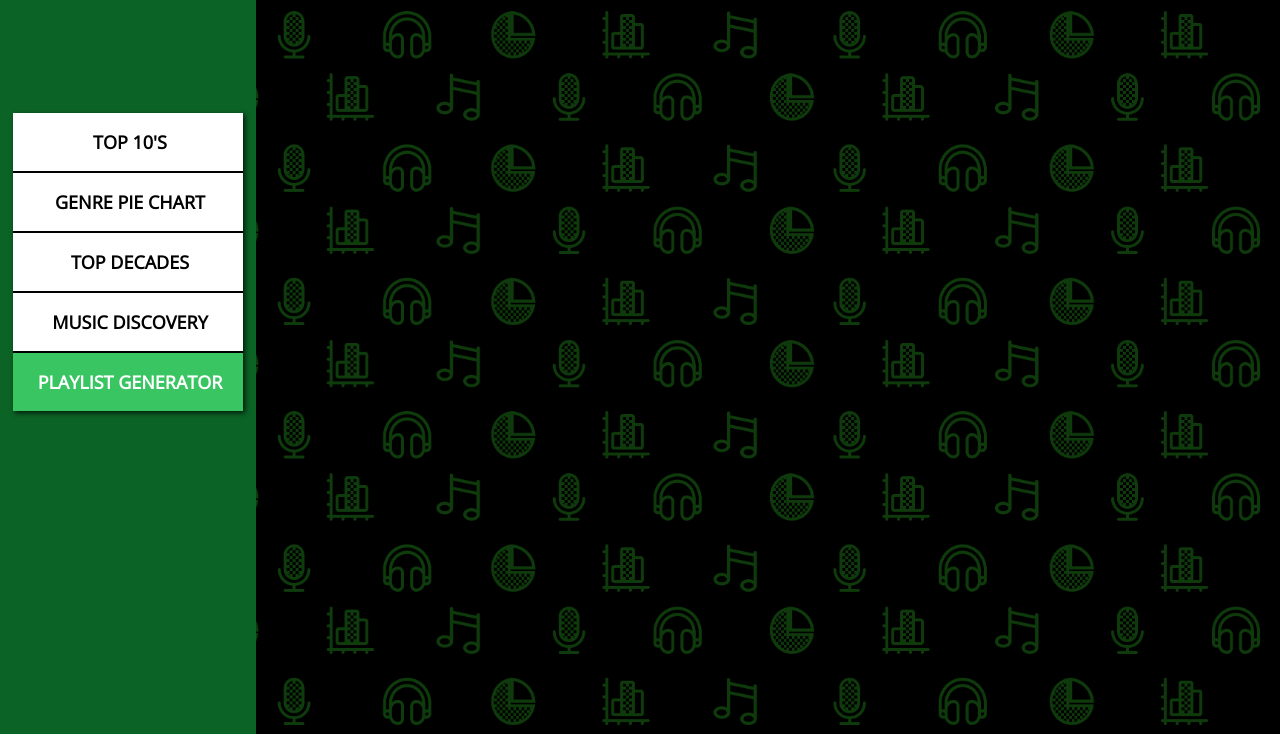
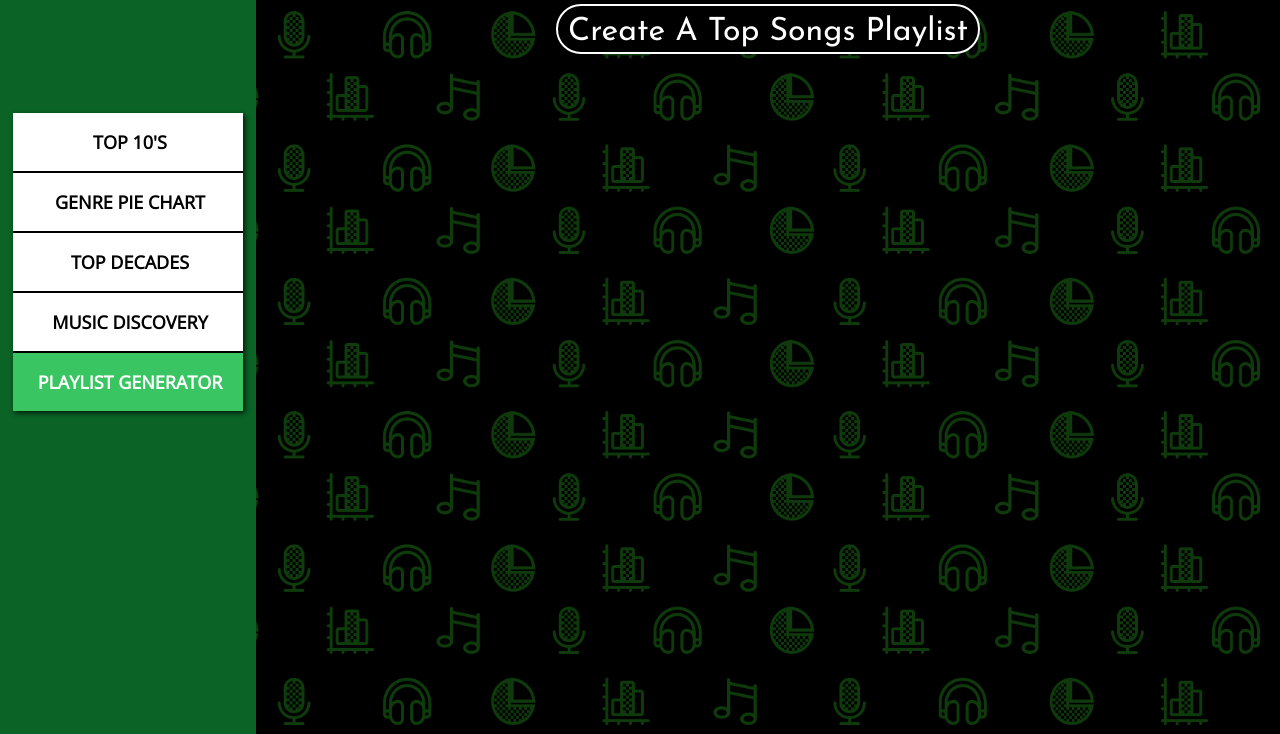
Before and after one commit to vedkm/INFO-1601-Project, a plain HTML site: page html/option5.html in a window 1280 px wide. Shown: the part 66-800 px from the top of the page. Drawn offline with nearby package versions, Linux system fonts and the light colour scheme; no server answers.

Commit message:
Added button and playlist embed div class @ved

```diff
--- a/css/option5.css
+++ b/css/option5.css
@@ -112,6 +112,8 @@ body{
   color: #3AC563 ;
 }
 
+/* END OF SIDEBAR */
+
 #left-section{
   flex-basis: 20%;
   background-color: #0B6326;
@@ -138,7 +140,34 @@ body{
     color: black;
 }
 
-/* END OF SIDEBAR */
+
+#right-section-body{
+  margin-top: 50px;
+  display: flex;
+  flex-direction: column;
+  align-items: center;
+}
+
+#right-section-body input{
+  margin-top: 20px;
+  font-family: "Josefin Sans", sans-serif;
+  font-size: 2em;
+  color: white;
+  background-color: black;
+  height: 50px;
+  width: fit-content;
+  padding: 10px;
+  border: 2px solid white;
+  border-radius: 50px;
+  transition-duration: 0.4s;
+}
+
+
+#right-section-body input:hover{
+  background-color: #3AC563; /* Green */
+  color: white;
+}
+
 
 *,
 *::before,
--- a/html/option5.html
+++ b/html/option5.html
@@ -54,6 +54,11 @@
     </section>
 
     <section id="right-section">
+      <div id="right-section-body">
+        <input type="button" value="Create A Top Songs Playlist" id="make-playlist">
+        <div id="playlist-embed"></div>
+      </div>
+
     </section>
    </div>
 
```
